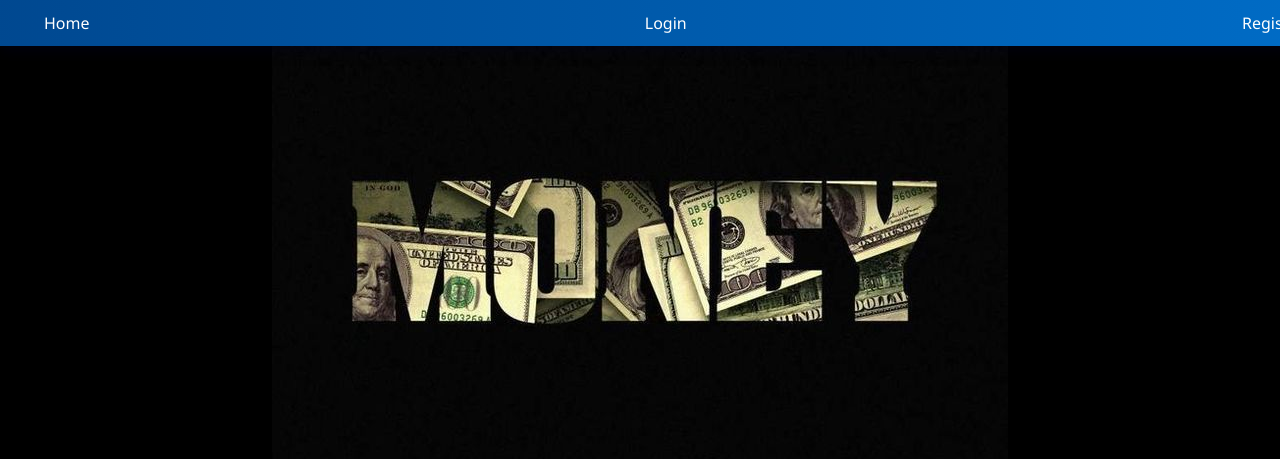
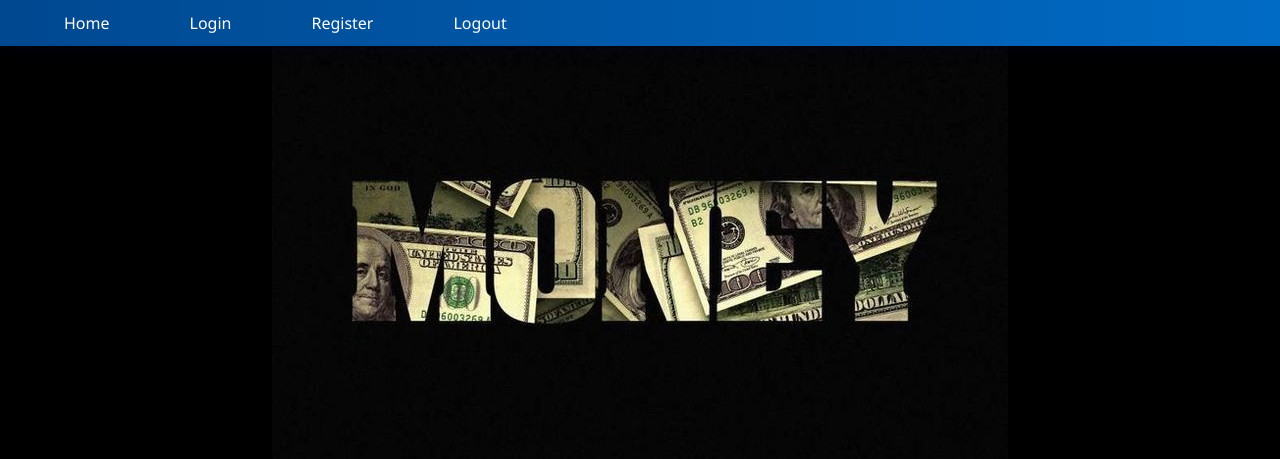
Before and after one commit to shobanraj21/currency_detect, a Flask app: page / in a window 1280 px wide. Shown: the top 459 px of the page. Run offline with Flask 3, Linux system fonts and the light colour scheme; a user stored in the database is signed in.

Commit message:
changes lil

```diff
--- a/main.py
+++ b/main.py
@@ -74,11 +74,16 @@ def register():
 @app.route('/login', methods=['GET', 'POST'])
 def login():
     if request.method == 'POST':
-        username = request.form.get('username')
-        password = request.form.get('password')
+        username = request.form['username']
+        password = request.form['password']
 
-        if username == 'admin' and password == 'password':
+        conn = get_db()
+        user = conn.execute('SELECT * FROM users WHERE username = ?', (username,)).fetchone()
+        conn.close()
+
+        if user and check_password_hash(user['password'], password):
             session['logged_in'] = True
+            session['username'] = username
             return redirect('/')
         else:
             return render_template('login.html', error='Invalid credentials')
--- a/static/styles.css
+++ b/static/styles.css
@@ -77,7 +77,6 @@ body {
   box-shadow: 0 4px 15px rgba(0, 0, 50, 0.3);
   padding: 12px 24px;
   display: flex;
-  justify-content: space-between;
   align-items: center;
   color: white;
   z-index: 1000;
@@ -94,7 +93,8 @@ body {
 .navbar a {
   color: white;
   text-decoration: none;
-  margin-left: 20px;
+  margin-right: 40px;
+  margin-left: 40px;
   font-weight: 500;
   transition: color 0.3s ease;
 }
--- a/templates/index.html
+++ b/templates/index.html
@@ -11,6 +11,7 @@
     <a href="{{ url_for('index') }}">Home</a>
     <a href="{{ url_for('login') }}">Login</a>
     <a href="{{ url_for('register') }}">Register</a>
+    <a href="{{ url_for('logout') }}">Logout</a>
   </div>
   <div class="container">
     <img src="{{ url_for('static', filename='background.jpg')}}" alt="Money Logo" class="logo" />
--- a/templates/login.html
+++ b/templates/login.html
@@ -17,7 +17,7 @@
     </form>
 
     {% if error %}
-      <p class="error">{{ error }}</p>
+      <p class="error" style="color: aliceblue;">{{ error }}</p>
     {% endif %}
     <p style="text-align:center; margin-top:10px; color: #ffffff;">
       Don't have an account? <a href="{{ url_for('register') }}" style="color: aliceblue;">Register</a>
```
Also changed, not shown: users.db, 1 other file.
